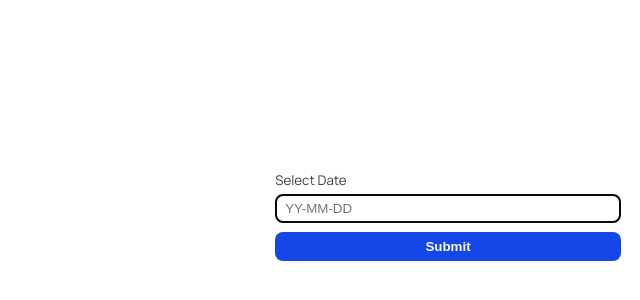
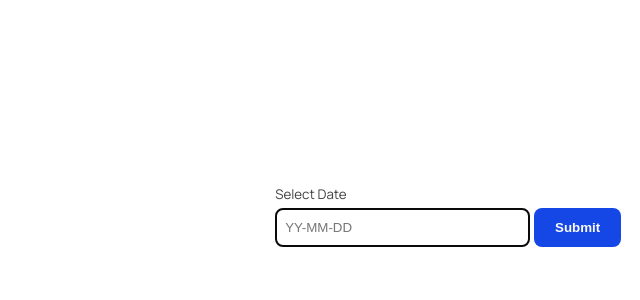
Before and after one commit to angile123/Picture-Of-The-Day, a React (Vite) app: page / in a window 1280 px wide. Shown: the part 196-496 px from the top of the page, without its empty margins (640-1280 px from the left). Built offline with nearby package versions, Linux system fonts and the light colour scheme.

Commit message:
style : add new form layout

```diff
--- a/src/components/Form/Form.module.css
+++ b/src/components/Form/Form.module.css
@@ -4,7 +4,8 @@
 }
 .spacingContainer {
   display: grid;
-  gap: 0.6rem;
+  gap: 0.25rem;
+  grid-template-columns: 1fr 25%;
   grid-auto-rows: 1fr;
   border-radius: 0.5rem;
 }
@@ -25,7 +26,7 @@
   height: 24px;
 }
 .btnSubmit {
-  padding: 0.4rem 0.6rem;
+  padding: 0.75rem 0;
   background-color: oklch(48.8% 0.243 264.376);
   color: oklch(98.5% 0 0);
   font-weight: 600;
@@ -50,6 +51,10 @@
   color: oklch(37.1% 0 0);
 }
 @media (max-width: 800px) {
+  .spacingContainer {
+    grid-template-columns: 1fr;
+    gap: 0.65rem;
+  }
   .btnSubmit {
     padding: 0.75rem 0;
   }
```
